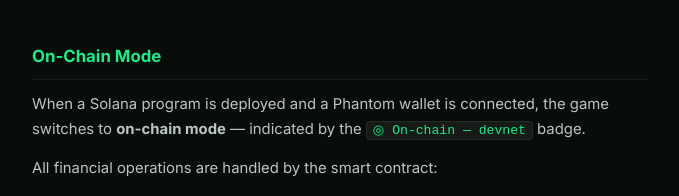
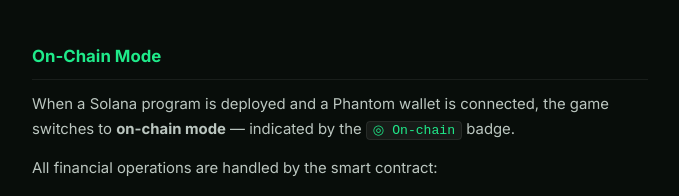
Before and after one commit to BullrunFomo/PUMPROCKET, a website: page docs.html in a window 1280 px wide. Shown: the part 2777-2973 px from the top of the page, without its empty margins (410-1089 px from the left). Drawn offline with Linux system fonts and the light colour scheme.

Commit message:
Update docs: remove devnet from on-chain badge reference

```diff
--- a/docs.html
+++ b/docs.html
@@ -419,7 +419,7 @@
     <h2 id="on-chain">On-Chain Mode</h2>
     <p>
       When a Solana program is deployed and a Phantom wallet is connected, the game switches to
-      <strong>on-chain mode</strong> — indicated by the <code>◎ On-chain — devnet</code> badge.
+      <strong>on-chain mode</strong> — indicated by the <code>◎ On-chain</code> badge.
     </p>
     <p>All financial operations are handled by the smart contract:</p>
     <table class="phase-table">
```
